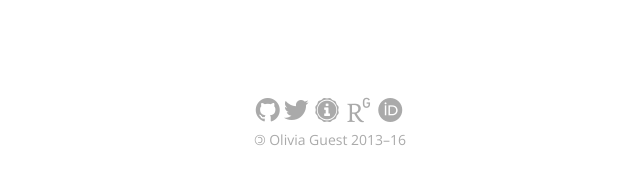
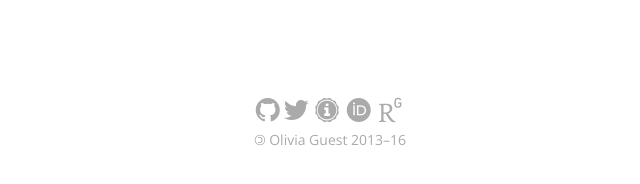
Before and after one commit to oliviaguest/oliviaguest.github.io, a Jekyll site: the page built from index.html, in a window 1280 px wide. Shown: the part 711-895 px from the top of the page, without its empty margins (310-950 px from the left). Built offline with Jekyll 4.4.1, drawn with Linux system fonts in a browser that asks for light colours; nearby versions of some CDN libraries; some web fonts are replaced.

Commit message:
Update default.html

```diff
--- a/_layouts/default.html
+++ b/_layouts/default.html
@@ -115,11 +115,12 @@ Olivia
             <li><a href="//impactstory.org/u/0000-0002-1891-0972" title="View my Impactstory" style="text-decoration:none">
             <i class="ai ai-impactstory"></i></a></li>
 
+            <li><a href="//orcid.org/0000-0002-1891-0972" title="View my ORCID profile" style="text-decoration:none">
+            <i class="ai ai-orcid"></i></a></li>
+
             <li><a href="//www.researchgate.net/profile/Olivia_Guest" title="Follow me on ResearchGate" style="text-decoration:none">
             <i class="ai ai-researchgate"></i></a></li>
 
-            <li><a href="//orcid.org/0000-0002-1891-0972" title="View my ORCiD profile" style="text-decoration:none">
-            <i class="ai ai-orcid"></i></a></li>
 
             </ul>
 
```
